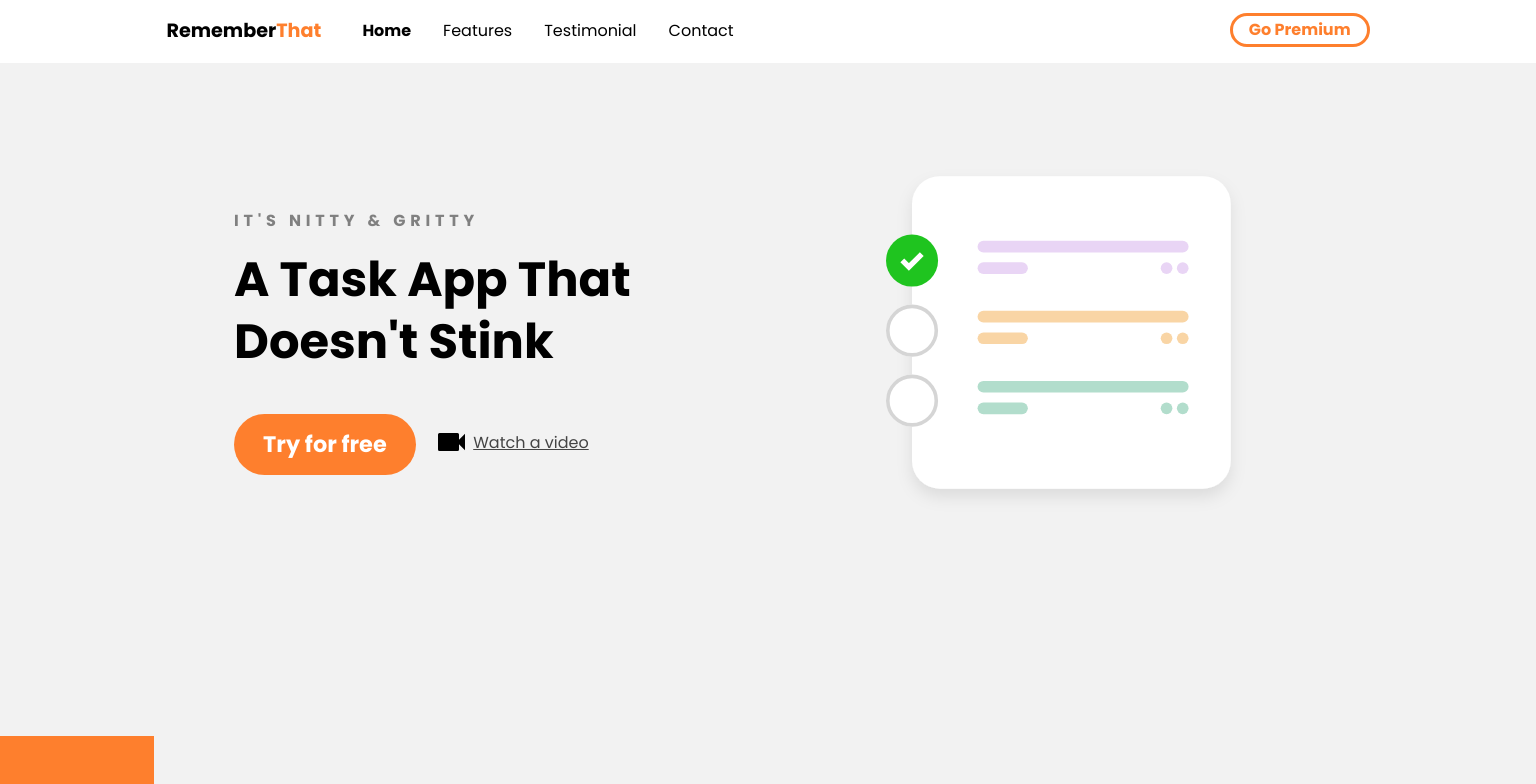
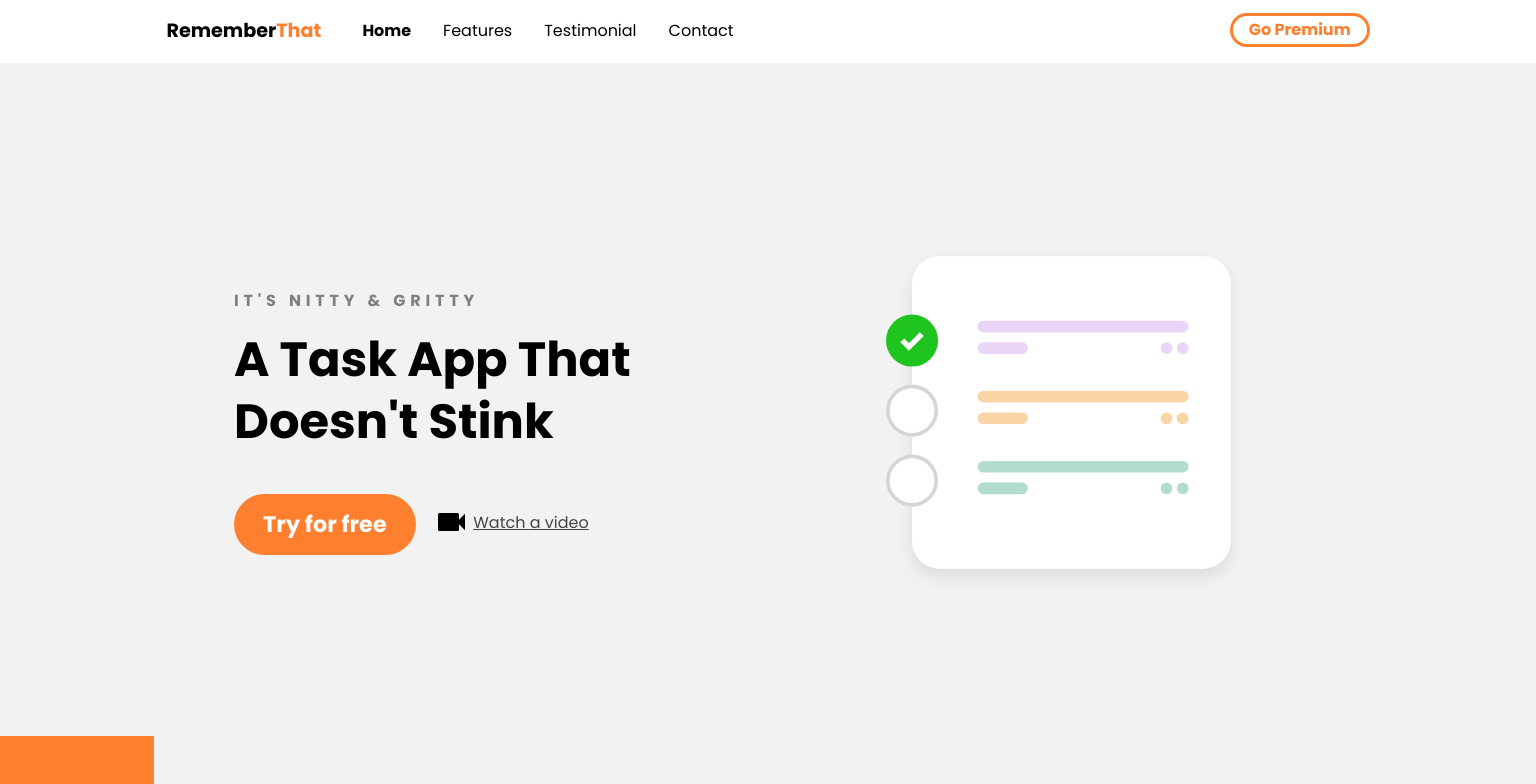
Before and after one commit to williamtobing/landing-page-2, a React (Create React App) app: page / in a window 1536 px wide. Shown: the top 784 px of the page. Built offline with nearby package versions, Linux system fonts and the light colour scheme.

Commit message:
hero fit monitor test

```diff
--- a/src/App.scss
+++ b/src/App.scss
@@ -490,3 +490,12 @@
     }
   }
 }
+
+@media only screen and (min-width: 1440px) {
+  .hero {
+    .subhead,
+    .hero-img {
+      margin-top: 15em;
+    }
+  }
+}
```
